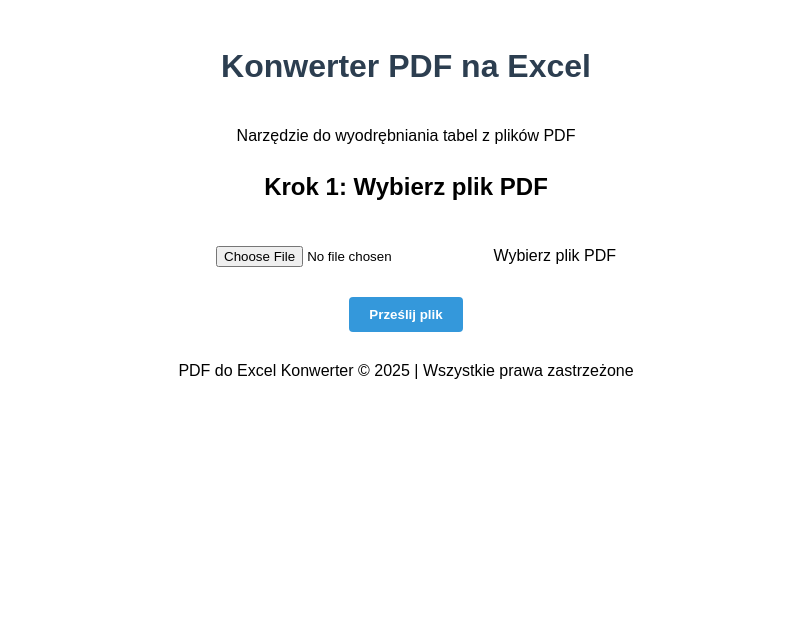
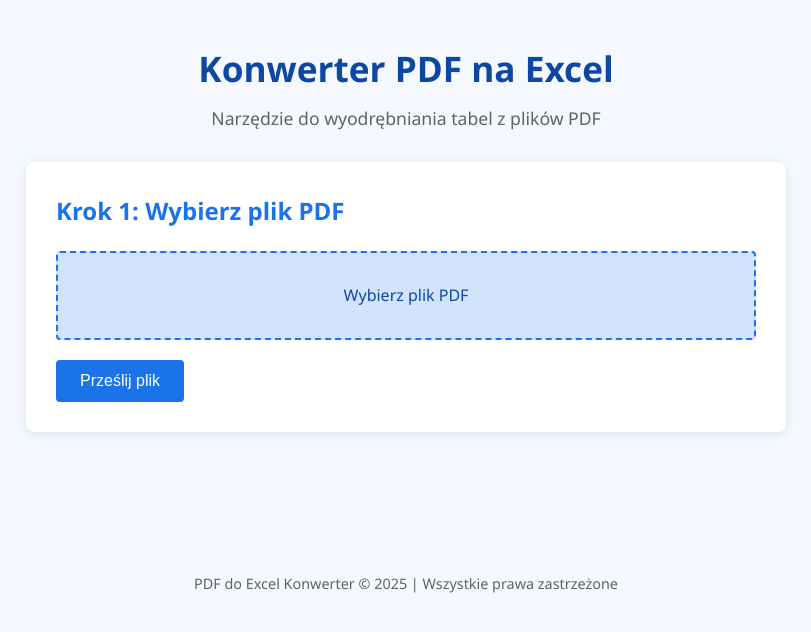
Before and after one commit to tdziadulagmailcom/pdf-to-excel, a Flask app: page / in a window 1280 px wide. Shown: the top 632 px of the page, without its empty margins (234-1045 px from the left). Run offline with Flask 3, Linux system fonts and the light colour scheme.

Commit message:
Update styles.css

```diff
--- a/static/styles.css
+++ b/static/styles.css
@@ -1,66 +1,153 @@
+:root {
+    --primary-color: #1a73e8;
+    --primary-light: #d2e3fc;
+    --primary-dark: #0d47a1;
+    --secondary-color: #4285f4;
+    --background-color: #f5f8ff;
+    --card-color: #ffffff;
+    --text-color: #202124;
+    --text-secondary: #5f6368;
+    --border-color: #dadce0;
+    --success-color: #0f9d58;
+    --error-color: #d93025;
+}
+
+* {
+    box-sizing: border-box;
+    margin: 0;
+    padding: 0;
+}
+
 body {
-    font-family: Arial, sans-serif;
-    text-align: center;
-    margin: 20px;
+    font-family: 'Segoe UI', Tahoma, Geneva, Verdana, sans-serif;
+    background-color: var(--background-color);
+    color: var(--text-color);
     line-height: 1.6;
+}
+
+.container {
     max-width: 800px;
     margin: 0 auto;
-    padding: 20px;
+    padding: 40px 20px;
+}
+
+header {
+    text-align: center;
+    margin-bottom: 30px;
 }
 
 h1 {
-    color: #2c3e50;
-    margin-bottom: 30px;
+    color: var(--primary-dark);
+    font-size: 2.2rem;
+    margin-bottom: 8px;
 }
 
-input, button {
-    margin: 10px;
-    padding: 10px;
+h2 {
+    color: var(--primary-color);
+    font-size: 1.5rem;
+    margin-bottom: 20px;
 }
 
-button {
-    background-color: #3498db;
+.subtitle {
+    color: var(--text-secondary);
+    font-size: 1.1rem;
+}
+
+.card {
+    background-color: var(--card-color);
+    border-radius: 8px;
+    box-shadow: 0 2px 10px rgba(0, 0, 0, 0.1);
+    padding: 30px;
+    margin-bottom: 30px;
+    animation: fadeIn 0.5s ease-in-out;
+}
+
+@keyframes fadeIn {
+    from { opacity: 0; transform: translateY(20px); }
+    to { opacity: 1; transform: translateY(0); }
+}
+
+/* Przyciski */
+.primary-button {
+    background-color: var(--primary-color);
     color: white;
     border: none;
+    border-radius: 4px;
+    padding: 12px 24px;
+    font-size: 1rem;
+    font-weight: 500;
     cursor: pointer;
-    padding: 10px 20px;
-    border-radius: 4px;
-    font-weight: bold;
+    transition: background-color 0.2s, transform 0.1s;
+    display: inline-block;
+    text-decoration: none;
+    text-align: center;
 }
 
-button:hover {
-    background-color: #2980b9;
+.primary-button:hover {
+    background-color: var(--primary-dark);
+    transform: translateY(-2px);
+    box-shadow: 0 2px 5px rgba(0, 0, 0, 0.2);
 }
 
-.error-box {
-    background-color: #ffeeee;
-    border: 1px solid #ffcccc;
-    border-radius: 4px;
-    padding: 15px;
-    margin-top: 20px;
-    text-align: left;
+.primary-button:active {
+    transform: translateY(0);
 }
 
-.error-box pre {
-    white-space: pre-wrap;
-    font-family: monospace;
-    font-size: 14px;
-    background-color: #f8f8f8;
-    padding: 10px;
+.secondary-button {
+    background-color: transparent;
+    color: var(--primary-color);
+    border: 1px solid var(--primary-color);
     border-radius: 4px;
-    max-height: 300px;
-    overflow-y: auto;
+    padding: 10px 20px;
+    font-size: 1rem;
+    font-weight: 500;
+    cursor: pointer;
+    transition: background-color 0.2s, color 0.2s;
+    display: inline-block;
+    text-decoration: none;
+    text-align: center;
 }
 
-/* Spinner dla animacji ładowania */
+.secondary-button:hover {
+    background-color: var(--primary-light);
+    color: var(--primary-dark);
+}
+
+/* Input pliku */
+.file-input-container {
+    margin-bottom: 20px;
+}
+
+#file-input {
+    display: none;
+}
+
+.custom-file-input {
+    display: block;
+    background-color: var(--primary-light);
+    color: var(--primary-dark);
+    border: 2px dashed var(--primary-color);
+    border-radius: 4px;
+    padding: 30px;
+    text-align: center;
+    cursor: pointer;
+    transition: all 0.2s;
+}
+
+.custom-file-input:hover {
+    background-color: #e3f2fd;
+    border-color: var(--primary-dark);
+}
+
+/* Spinner ładowania */
 .spinner {
-    border: 4px solid rgba(0, 0, 0, 0.1);
-    width: 36px;
-    height: 36px;
+    width: 40px;
+    height: 40px;
+    margin: 20px auto;
+    border: 4px solid var(--primary-light);
+    border-top: 4px solid var(--primary-color);
     border-radius: 50%;
-    border-left-color: #3498db;
     animation: spin 1s linear infinite;
-    margin: 10px auto;
 }
 
 @keyframes spin {
@@ -68,6 +155,120 @@ button:hover {
     100% { transform: rotate(360deg); }
 }
 
-#loading {
-    margin: 20px auto;
+/* Komunikat o błędzie */
+.error-box {
+    background-color: rgba(217, 48, 37, 0.1);
+    border-left: 4px solid var(--error-color);
+    padding: 15px;
+    margin-top: 20px;
+    border-radius: 4px;
+    color: var(--error-color);
 }
+
+/* Wybór kolumn */
+.column-checkboxes {
+    max-height: 300px;
+    overflow-y: auto;
+    border: 1px solid var(--border-color);
+    border-radius: 4px;
+    padding: 10px;
+    margin-bottom: 20px;
+}
+
+.checkbox-item {
+    margin-bottom: 10px;
+    padding: 8px;
+    border-radius: 4px;
+    transition: background-color 0.2s;
+}
+
+.checkbox-item:hover {
+    background-color: var(--primary-light);
+}
+
+.checkbox-item input[type="checkbox"] {
+    margin-right: 10px;
+    cursor: pointer;
+}
+
+.checkbox-item label {
+    cursor: pointer;
+}
+
+.button-group {
+    display: flex;
+    justify-content: space-between;
+    flex-wrap: wrap;
+    gap: 10px;
+}
+
+/* Kontener pliku Excel */
+.excel-file-container {
+    display: flex;
+    align-items: center;
+    padding: 20px;
+    background-color: var(--primary-light);
+    border-radius: 8px;
+    margin: 20px 0;
+}
+
+.excel-icon {
+    margin-right: 20px;
+}
+
+.excel-file-info {
+    flex-grow: 1;
+    display: flex;
+    flex-direction: column;
+    gap: 10px;
+}
+
+#excel-filename {
+    font-size: 1.2rem;
+    font-weight: 500;
+}
+
+.note {
+    color: var(--text-secondary);
+    margin: 20px 0;
+    font-style: italic;
+}
+
+/* Stopka */
+footer {
+    text-align: center;
+    padding: 20px;
+    color: var(--text-secondary);
+    font-size: 0.9rem;
+    margin-top: 50px;
+}
+
+/* Responsive */
+@media (max-width: 768px) {
+    .container {
+        padding: 20px 10px;
+    }
+
+    .card {
+        padding: 20px;
+    }
+
+    .button-group {
+        flex-direction: column;
+    }
+
+    .primary-button, .secondary-button {
+        width: 100%;
+        margin-bottom: 10px;
+    }
+
+    .excel-file-container {
+        flex-direction: column;
+        text-align: center;
+    }
+
+    .excel-icon {
+        margin-right: 0;
+        margin-bottom: 15px;
+    }
+}
```
